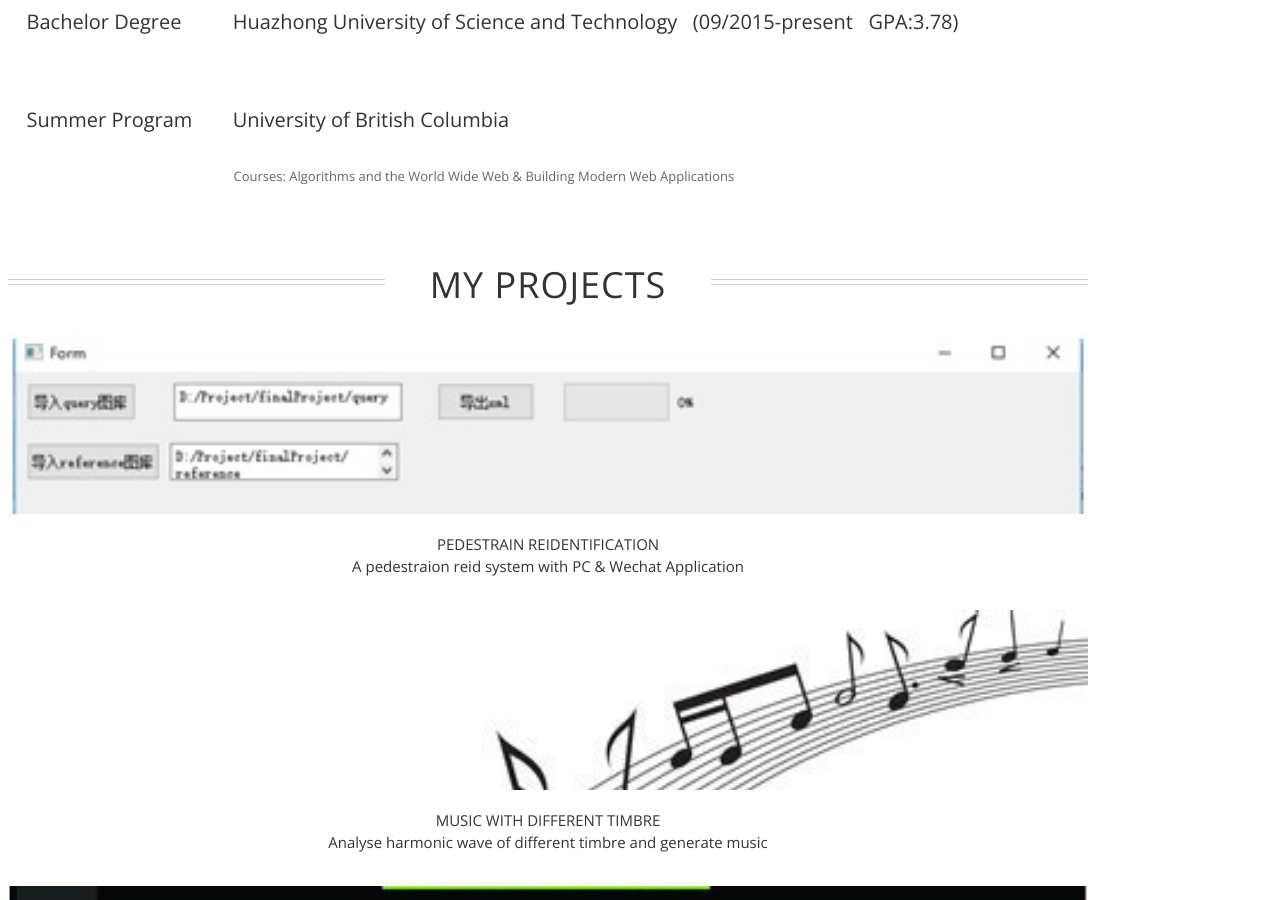
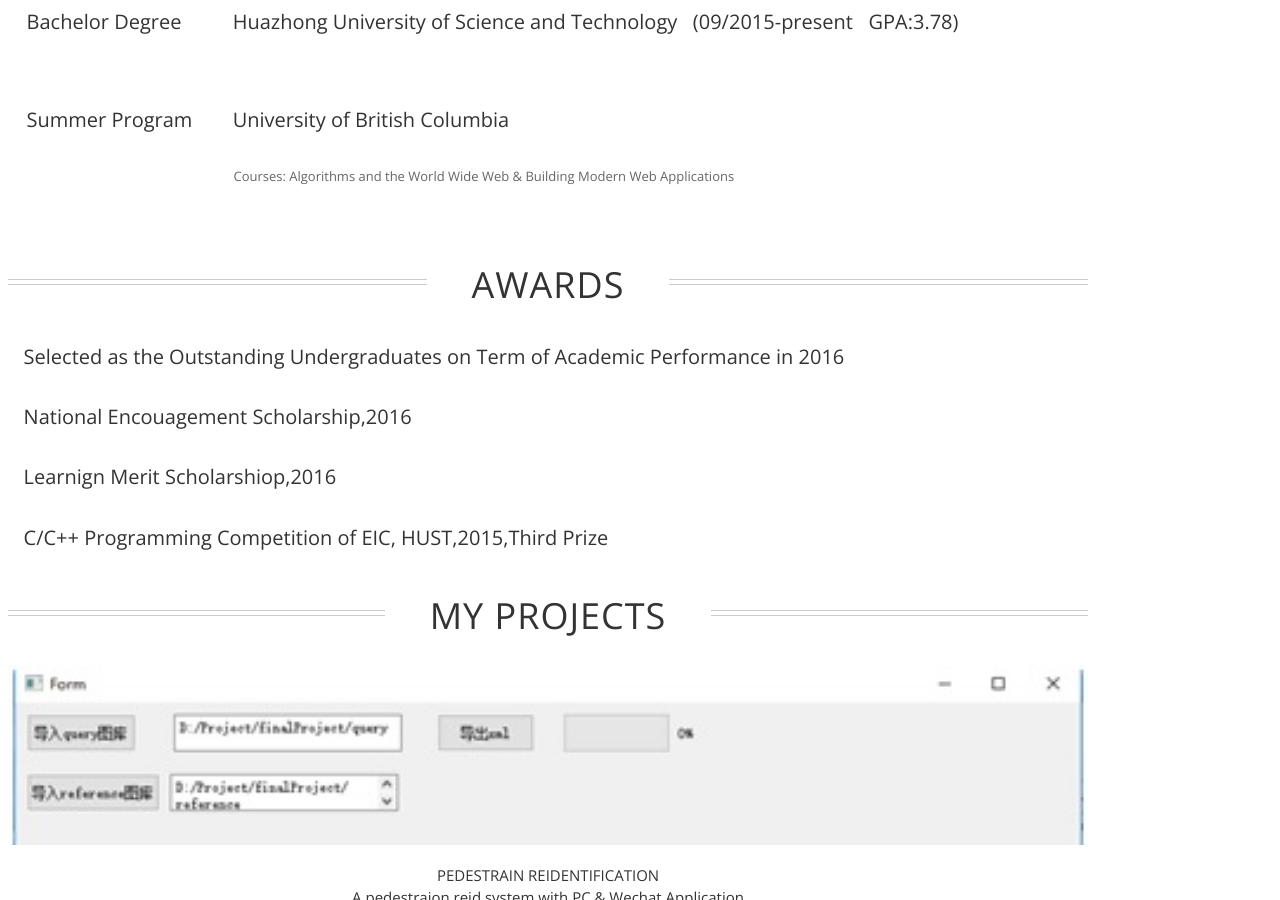
Before and after one commit to hustmf/HomePage, a Jekyll site: the page index.html, which Jekyll copies as it is, in a window 1280 px wide and 900 px high, scrolled down 904 px. Built offline with Jekyll 4.4.1, drawn with Linux system fonts in a browser that asks for light colours; nearby versions of some CDN libraries; some web fonts are replaced; a style sheet for code colours, icons or effects is not loaded.

Commit message:
Update index.html

```diff
--- a/index.html
+++ b/index.html
@@ -64,8 +64,15 @@
                        <p>&nbsp&nbsp&nbsp&nbsp&nbsp&nbsp&nbsp&nbsp&nbsp&nbsp&nbspCourses: Algorithms and the World Wide Web & Building Modern Web Applications</p></td>
                  </tr>
                  </table>
+                 </div>
 
-                 </div>
+                 <div class="row section featured topspace">
+			<h2 class="section-title"><span>Awards</span></h2>
+            <h5>&nbsp&nbsp&nbspSelected as the Outstanding Undergraduates on Term of Academic Performance in 2016</h5>
+            <h5>&nbsp&nbsp&nbspNational Encouagement Scholarship,2016</h5>
+            <h5>&nbsp&nbsp&nbspLearnign Merit Scholarshiop,2016</h5>
+            <h5>&nbsp&nbsp&nbspC/C++ Programming Competition of EIC, HUST,2015,Third Prize</h5>
+            </div>
 
 		<div class="row section recentworks topspace">
 
```
